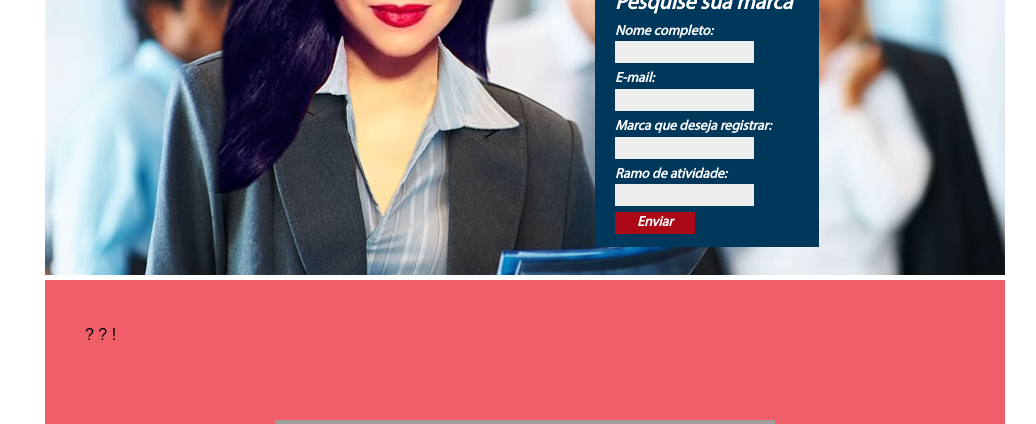
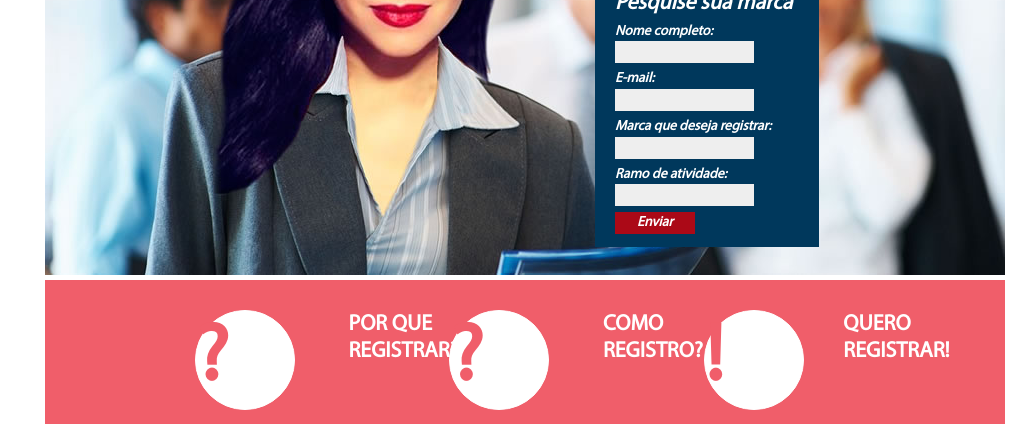
Before and after one commit to venturalp/Corema, a PHP site: page /home.html in a window 1280 px wide. Shown: the part 243-667 px from the top of the page, without its empty margins (115-1151 px from the left). Run offline with PHP 8.4, Linux system fonts and the light colour scheme; grey boxes are pictures that could not be loaded.

Commit message:
Conteúdo novo home

```diff
--- a/corema.css
+++ b/corema.css
@@ -214,20 +214,57 @@ footer div{
     top: 6px;
 }
 
-.home-icons {
-    display: inline;
-}
-
 .porque ul {
     list-style: none;
 }
 
 .porque ul li {
     display: inline;
-    margin-top: 10px;
+    margin-top: -10px;
+    border: 1px solid #FFF;
+    background-color: #FFF;
+    border-radius: 50%;
+    font-size: 80pt;
+    font-style: 900;
+    text-align: center;
+    padding-right: 70px;
+    margin-left: 30px;
+    padding-left: 15px;
+    font-family: Myriad, sans-serif;
 }
 
 iframe {
     margin-left: 230px;
-    margin-top: 60px;
+    margin-top: 20px;
 }
+
+.circulo {
+    margin-left: 150px;
+    width: 100px;
+    height: 100px;
+    border: 1px solid #FFF;
+    border-radius: 50%;
+    background-color: #FFF;
+    display: inline-flex;
+}
+
+
+.circulo p{
+    color: #F05E6A;
+    width: 100px;
+    text-align: center;
+    font-size: 60pt;
+    font-weight: bolder;
+    font-family: Myriad, sans-serif;
+    margin: auto;
+    text-align: center;
+}
+
+.circulo span {
+    color: white;
+    font-family: Myriad, sans-serif;
+    font-size: 22px;
+    font-weight: bolder;
+    margin-left: 120px;
+    width: 100%;
+}
--- a/home.html
+++ b/home.html
@@ -43,12 +43,9 @@
 				</form>
 			</div>
 			<div class="porque">
-                <ul>
-                    <li>?</li>
-                    <li>?</li>
-                    <li>!</li>
-                </ul>
-
+                <div class="circulo"><p>?</p><span>POR QUE REGISTRAR?</span></div>
+                <div class="circulo"><p>?</p><span>COMO<br>REGISTRO?</span></div>
+                <div class="circulo"><p>!</p><span>QUERO<br>REGISTRAR!</span></div>
 				<iframe width="500" height="375" src="https://www.youtube.com/embed/aE2GCa-_nyU" frameborder="0" allowfullscreen></iframe>
 			</div>
 			<div class="profissionais">
```
